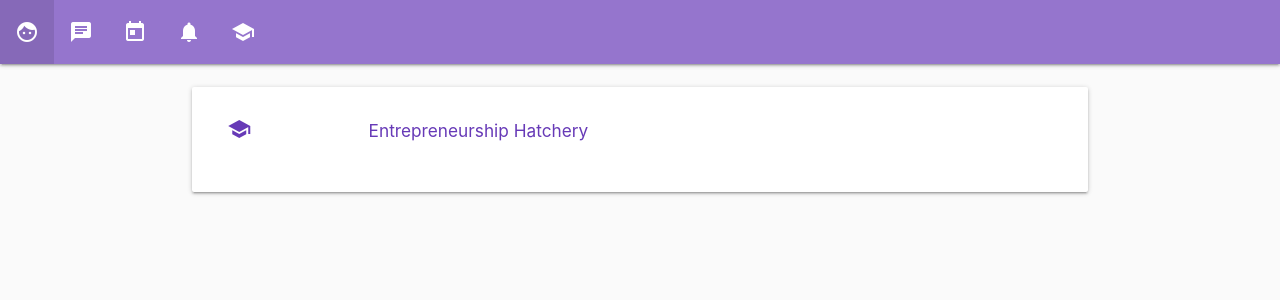
After one commit to imanuelfebie/manage-me-pwa, a Flask app: page /course/list in a window 1280 px wide. The commit adds this page. Shown: the top 300 px of the page. Run offline with Flask 2, Linux system fonts and the light colour scheme; some libraries are stand-ins or nearby versions.

Commit message:
Added courselist page and login btn redirects to homepage

```diff
--- a/manage_me/__init__.py
+++ b/manage_me/__init__.py
@@ -11,7 +11,9 @@ db = SQLAlchemy(app)
 app.config['SECRET_KEY'] = '123456'
 
 from manage_me.users.routes import users
+from manage_me.universities.routes import universities
 from manage_me.projects.routes import projects
 
 app.register_blueprint(users)
+app.register_blueprint(universities)
 app.register_blueprint(projects)
--- /dev/null
+++ b/manage_me/templates/course_list.html
@@ -0,0 +1,22 @@
+{% extends 'base.html' %}
+
+{% block title %}Courses{% endblock title %}
+
+{% include 'navbar.html' %}
+
+{% block body %}
+<div class="row">
+	<a href="">
+		<div class="card-panel small animated jackInTheBox">
+			<div class="row valign-wrapper">
+				<div class="col s2">
+					<i class="material-icons deep-purple-text lighten-2">school</i>
+				</div>
+				<div class="col s10">
+					<h6 class="deep-purple-text">Entrepreneurship Hatchery</h6>
+				</div>
+			</div>
+		</div>
+	</a>
+</div>
+{% endblock body %}
--- a/manage_me/templates/login.html
+++ b/manage_me/templates/login.html
@@ -23,7 +23,8 @@
 						{{ form.password.label() }}
 					</div>
 					<div class="input-field">
-						{{ form.login(class="btn deep-purple lighten-2") }}
+						<!--{{ form.login(class="btn deep-purple lighten-2") }}-->
+						<a href="{{ url_for('projects.home') }}" class="btn deep-purple">Login</a>
 					</div>
 				</form>
 			</div>
--- a/manage_me/templates/navbar.html
+++ b/manage_me/templates/navbar.html
@@ -1,7 +1,7 @@
 <div class="navbar-fixed">
 <nav>
 	<div class="nav-wrapper deep-purple lighten-2">
-			<ul class="right">
+		<ul class="center">
 			<li>
 				<a href="">
 					<i class="material-icons">face</i>
@@ -23,8 +23,8 @@
 				</a>
 			</li>
 			<li>
-					<a href="">
-						<i class="material-icons">more_vert</i>
+				<a href="{{ url_for('universities.course_list') }}">
+					<i class="material-icons">school</i>
 				</a>
 			</li>
 		</ul>
--- a/manage_me/universities/routes.py
+++ b/manage_me/universities/routes.py
@@ -0,0 +1,8 @@
+from flask import Blueprint, render_template, redirect, url_for
+
+universities = Blueprint('universities', __name__)
+
+@universities.route('/course/list')
+def course_list():
+
+    return render_template('course_list.html')
```
Lines whose indentation alone changed are shown as unchanged.
